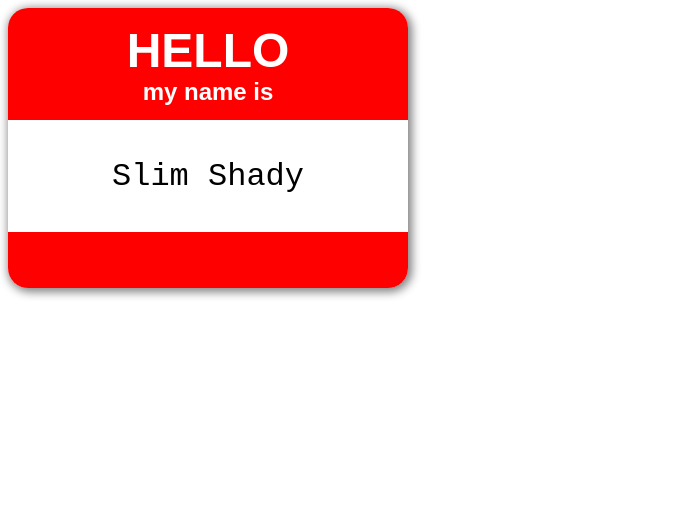
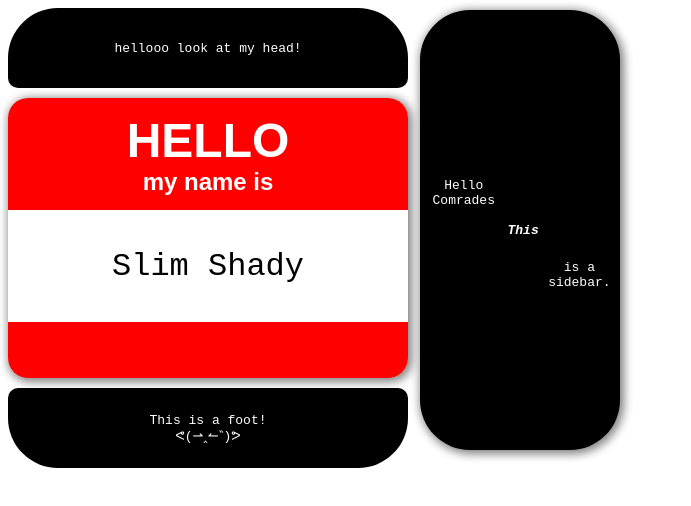
Before and after one commit to taylor-c-williams/LAB02-nametag, a plain HTML site: page index.html in a window 1280 px wide. Shown: the whole page, without its empty margins (0-691 px from the left). Drawn offline with Linux system fonts and the light colour scheme.

Commit message:
Extra Credit

```diff
--- a/index.html
+++ b/index.html
@@ -9,6 +9,16 @@
 
 </head>
 <body>
+    <section class="header">
+        hellooo look at my head!
+    </section>
+    <side>
+        <section class="sidebar">
+        Hello Comrades<br><br><br><br><br><br>
+        <b><i>This</i></b> <br><br><br><br><br><br>
+        is a sidebar.
+    </side>
+    </section>
     <main>
         <section class="top">
             <h1>hello</h1>
@@ -21,4 +31,12 @@
         </section>
     </main>
 </body>
+<footer>
+    <section class="footer">
+        This is a foot!<br>
+        ᕙ(⇀‸↼‶)ᕗ
+
+
+    </section>
+</footer>
 </html>
--- a/styles.css
+++ b/styles.css
@@ -9,7 +9,6 @@ border-radius: 20px;
 
 .top {
     background-color:red;
-    font-family: monospace;
     border-radius: 20px 20px 0px 0px;
     color: white;
     display: flex;
@@ -38,3 +37,58 @@ h1 {
     font-size: 2rem;
     font-family: monospace;
 }
+
+.footer {
+    height: 80px;
+    width: 400px;
+    background-color: black;
+    font-family: monospace;
+    border-radius: 10px 10px 50px 50px;
+    color: white;
+    display: flex;
+    flex-direction: column;
+    align-items: center;
+    justify-content: center;
+    margin-top: 10px;
+    text-align: center;
+
+
+}
+
+.header {
+    height: 80px;
+    width: 400px;
+    background-color: black;
+    font-family: monospace;
+    border-radius: 50px 50px 10px 10px;
+    color: white;
+    display: flex;
+    flex-direction: column;
+    align-items: center;
+    justify-content: center;
+    margin-bottom: 10px;
+    text-align: center;
+
+
+}
+
+.sidebar {
+    height: 440px;
+    width: 200px;
+    position: fixed;
+    top: 10px;
+    left: 420px;
+    background-color: black;
+    font-family: monospace;
+    border-radius: 50px 50px 50px 50px;
+    color: white;
+    display: flex;
+    flex-direction: row;
+    align-items: center;
+    justify-content: center;
+    margin-bottom: 10px;
+    text-align: center;
+    box-shadow: 2px 2px 10px 2px gray;
+
+
+}
```
Also changed, not shown: 1 other file.
